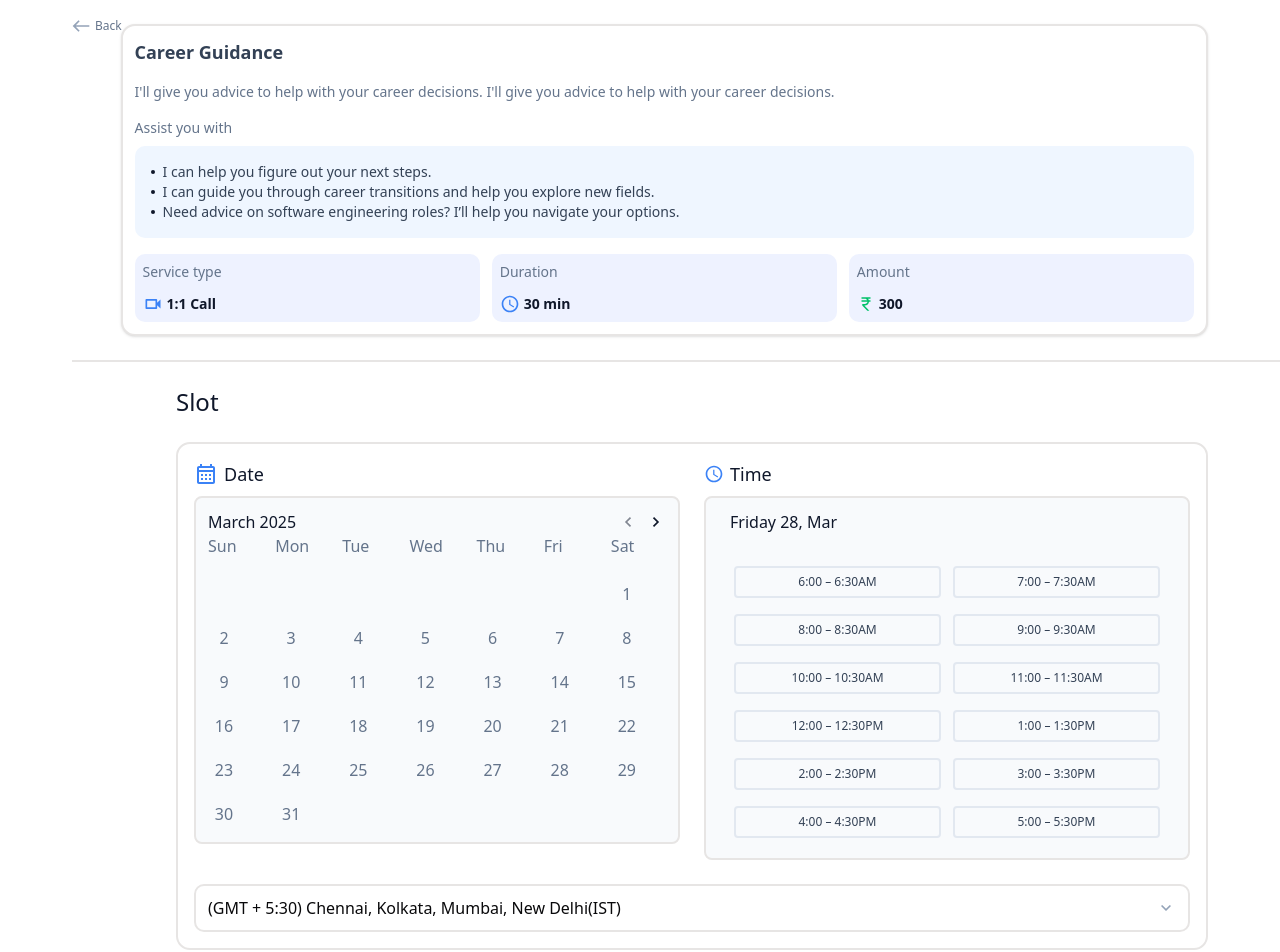
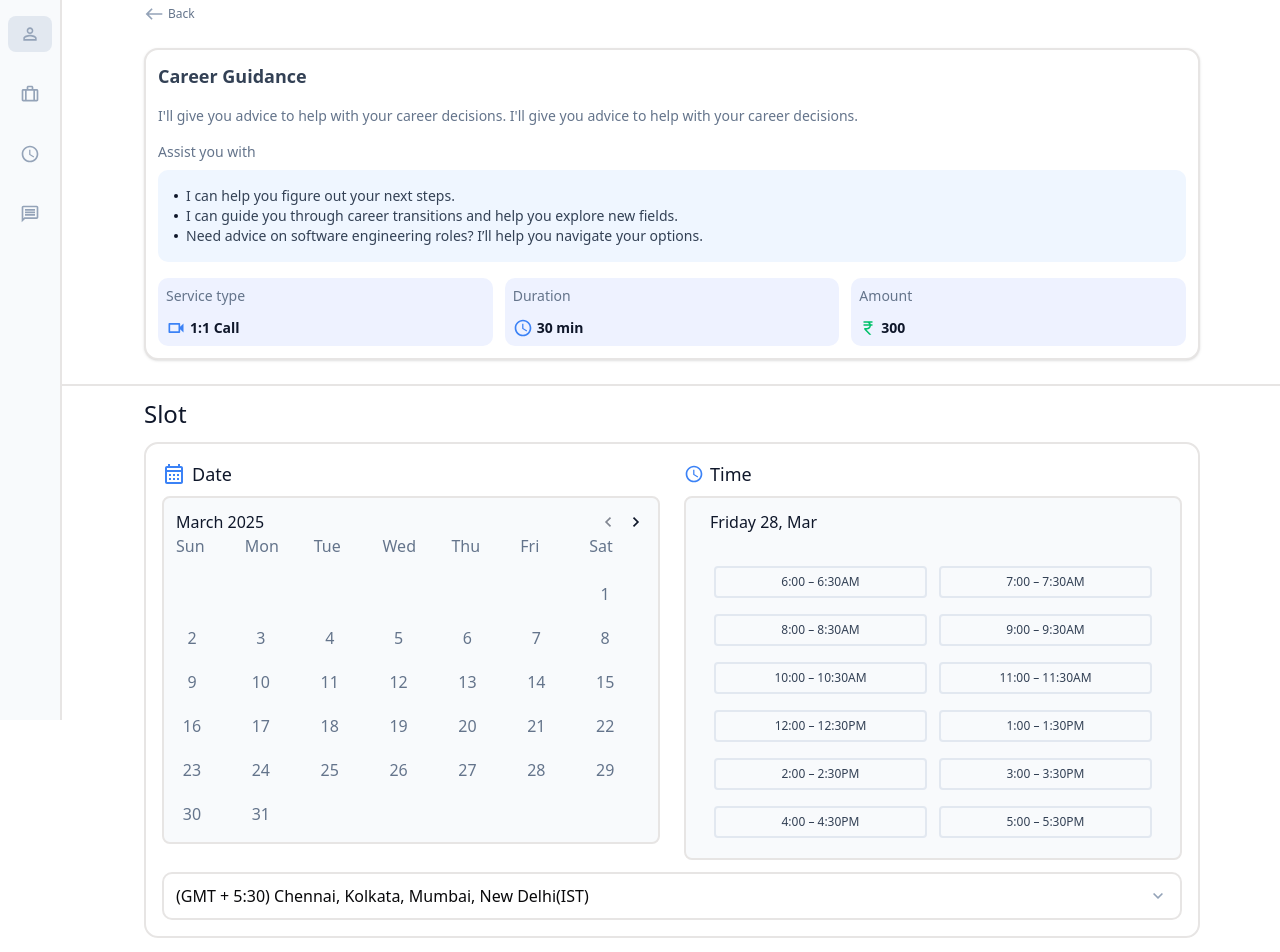
Before and after one commit to Vy-shak/Frontend-Assignment, a Next.js app: page /callmentor in a window 1280 px wide. Shown: the part 80-1032 px from the top of the page. Built offline with nearby package versions, Linux system fonts and the light colour scheme.

Commit message:
call page done

```diff
--- a/app/(services)/callmentor/page.tsx
+++ b/app/(services)/callmentor/page.tsx
@@ -1,23 +1,24 @@
 import React from 'react'
-import { Guidance, Backcard, MentorName, Slot,Timezone } from '../../../components/index'
+import { Guidance, Backcard, MentorName, Slot, Timezone, MiniSidebar } from '../../../components/index'
 import { guidanceData } from '../../utils/dummyData/calldata'
 import { Button } from '../../../components/index'
 
 
 function page() {
     return (
-        <section className='w-full pl-18    flex pb-16 flex-col      justify-start items-center pt-16 h-full'>
-            <div className='w-full flex pr justify-start border-b-2 border-UIslate-500 py-6 pr-18 items-start'>
+        <section className='w-full    flex pb-16 flex-col      justify-start items-center pt-16 h-full'>
+            <div className='w-full px-4 md:pr-10 md:pl-24 lg:pr-16 lg:pl-32 xl:pr-20 xl:pl-36  flex flex-col  justify-start border-b-2 pb-3 md:pb-6 border-UIslate-500  gap-y-3 pt-3  items-start'>
+                <MiniSidebar />
                 <Backcard />
-                <div className='w-full flexStart gap-y-4 flex-col'>
+                <div className='w-full flexStart gap-y-3 flex-col'>
                     <MentorName />
                     <Guidance id={guidanceData.id} details={guidanceData.details} bulletpoints={guidanceData.bulletpoints} serviceType={guidanceData.serviceType} subHeading={guidanceData.subHeading} />
                 </div>
             </div>
-            <div className='w-full flex-col gap-y-4 pl-26 pr-18 pb-6 flexStart'>
-                    <Slot />
+            <div className='w-full  px-4 md:pr-10 md:pl-24 lg:pr-16 lg:pl-32 xl:pr-20 xl:pl-36  gap-y-4 pb-6 flexStart'>
+                <Slot />
             </div>
-            <div className='w-full flex px-26 justify-end items-center'>
+            <div className='w-full flex px-4 md:pr-10 md:pl-24 lg:pr-16 lg:pl-32 xl:pr-20 xl:pl-36  justify-end items-center'>
                 <Button>Confirm details</Button>
             </div>
         </section>
--- a/components/callmentor/Calender.tsx
+++ b/components/callmentor/Calender.tsx
@@ -63,7 +63,7 @@ function Calender() {
                 </div>
                 <div className='grid w-full gap-3 cursor-pointer grid-rows-6 grid-cols-7'>
                     {weekDays.map((item) => (
-                        <div className='text-md text-UIslate-500 font-medium' key={item}>{item}</div>
+                        <div className='text-md whitespace-nowrap text-UIslate-500 font-medium' key={item}>{item}</div>
                     ))}
                     {startDay && emptyDates.map((item, index) => (
                         <div className='w-full h-full' key={index}></div>
--- a/components/callmentor/sections/Slot.tsx
+++ b/components/callmentor/sections/Slot.tsx
@@ -6,10 +6,10 @@ import Timezone from '@/components/Timezone'
 
 function Slot() {
     return (
-        <section className='w-full flexStart  gap-y-6 pt-6 flex-col'>
+        <section className='w-full  flexStart  gap-y-3 pt-3 flex-col'>
             <span className='text-2xl text-UIslate-900 font-medium'>Slot</span>
-            <div className='w-full flex-col gap-y-6 flex justify-start items-stretch p-4 border-2 rounded-xl bg-white border-UIslate-300'>
-                <div className='w-full gap-x-6  flexStart'>
+            <div className='w-full flex-col gap-y-3 flex justify-start items-stretch p-4 border-2 rounded-xl bg-white border-UIslate-300'>
+                <div className='w-full md:flex-row gap-y-3 flex-col md:gap-x-3  lg:gap-x-6 flexStart'>
                     <Calender />
                     <Timeslot />
                 </div>
```
